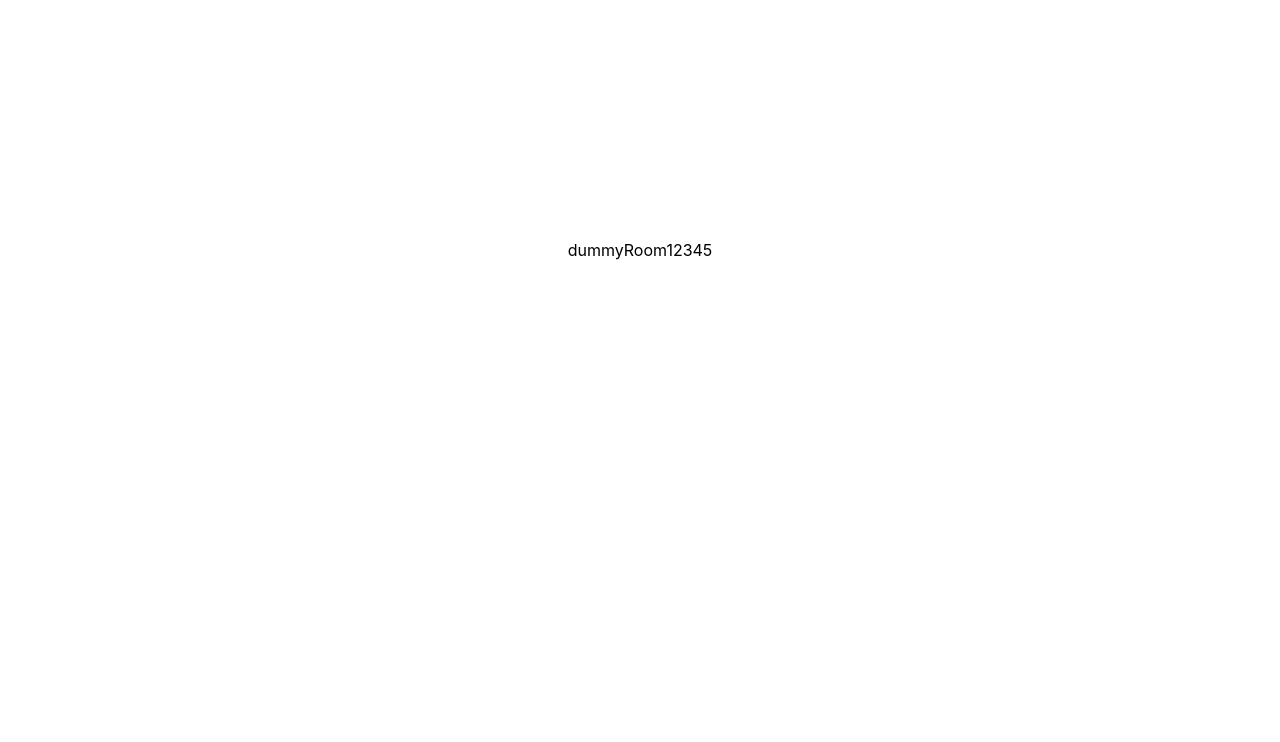
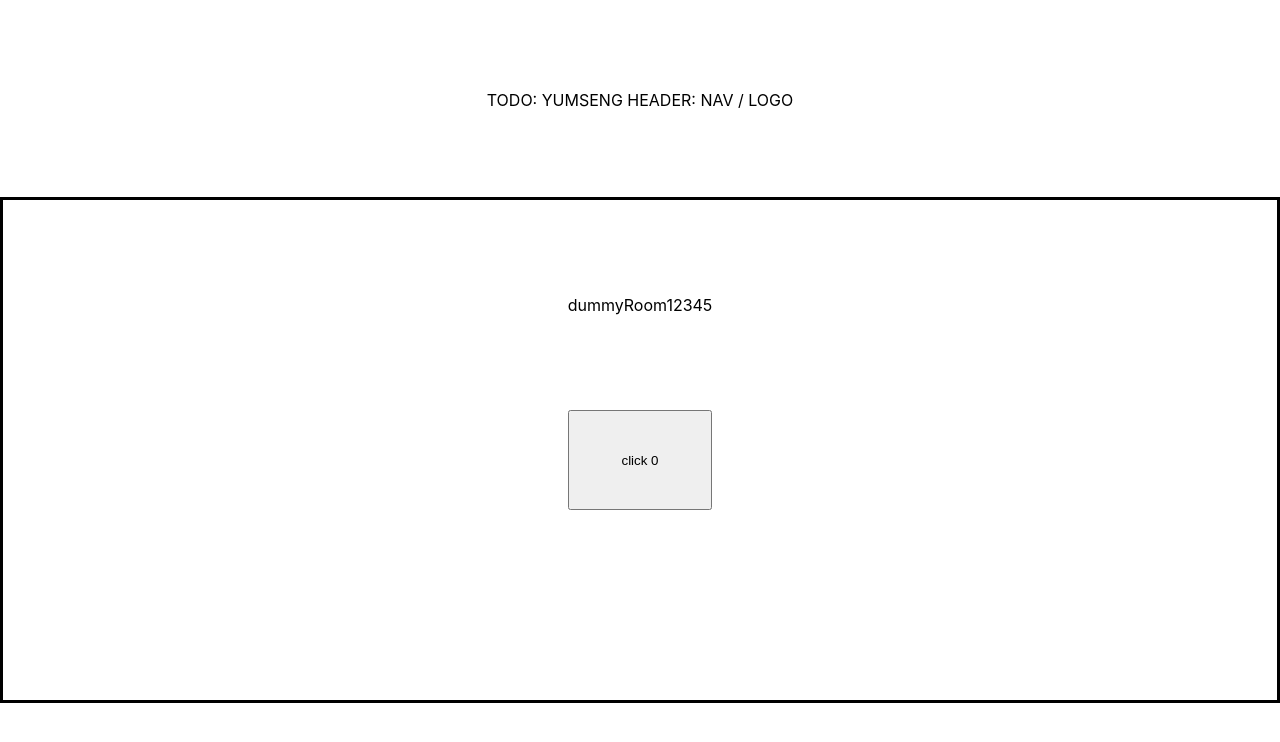
Before and after one commit to aljorhythm/yumseng, a React (Create React App) app in the folder react-ts-ui/: page / in a window 1280 px wide. Shown: the top 742 px of the page. Built offline with nearby package versions, Linux system fonts and the light colour scheme.

Commit message:
Scaffolding - add dummy header - a room is configured to display room id and cheer button

```diff
--- a/react-ts-ui/src/App.tsx
+++ b/react-ts-ui/src/App.tsx
@@ -6,7 +6,7 @@ const getDummyRoom = (): string => {
   return "dummyRoom12345";
 };
 const App = () => {
-  const [profile, setProfile] = React.useState({
+  const [profile, setProfile] = React.useState<Object | null>({
     user: "dummyUser",
     sessionId: "uniqueDummySession",
   });
@@ -16,8 +16,32 @@ const App = () => {
     setRoomId(roomId);
   }, []);
   return (
+    <>
+      <div>
         <div
-      className="vp-cheers-tgt"
+          style={{
+            display: "flex",
+            height: "200px",
+            justifyContent: "center",
+            alignItems: "center",
+            textAlign: "center",
+            verticalAlign: "middle",
+          }}
+        >
+          <header
+            style={{
+              display: "flex",
+              justifyContent: "center",
+              alignItems: "center",
+              height: "inherit",
+              textAlign: "center",
+            }}
+          >
+            TODO: YUMSENG HEADER: NAV / LOGO
+          </header>
+        </div>
+      </div>
+      <div
         style={{
           height: "inherit",
           display: "flex",
@@ -27,6 +51,7 @@ const App = () => {
       >
         <Room key={roomId} name={roomId}></Room>
       </div>
+    </>
   );
 };
 
--- a/react-ts-ui/src/components/ButtonSendCheer.tsx
+++ b/react-ts-ui/src/components/ButtonSendCheer.tsx
@@ -0,0 +1,22 @@
+import React from "react";
+
+import { sendCheerEvent } from "../requests/DummyRequest";
+
+import Button from "react-bootstrap/Button";
+
+const ButtonSendCheer = (prop: any) => {
+  const [cheersSent, setCheersSent] = React.useState<number>(0);
+  return (
+    <Button
+      style={{ height: "100px" }}
+      onClick={() => {
+        const cheersSentNow = sendCheerEvent();
+        setCheersSent(cheersSentNow);
+      }}
+    >
+      click {cheersSent}
+    </Button>
+  );
+};
+
+export default ButtonSendCheer;
--- a/react-ts-ui/src/components/Room.tsx
+++ b/react-ts-ui/src/components/Room.tsx
@@ -1,19 +1,38 @@
+import ButtonSendCheer from "./ButtonSendCheer";
 interface RoomProp {
   name: string | null;
 }
 
 const Room = (prop: RoomProp) => {
   return (
+    <>
       <div
         style={{
-        display: "flex",
-        verticalAlign: "middle",
+          display: "grid",
+          border: "solid",
+          height: "100%",
+          width: "100%",
+          alignItems: "center",
+          flexFlow: "column wrap",
           justifyContent: "center",
-        alignSelf: "center",
+          textAlign: "center",
         }}
       >
+        <div style={{ display: "inherit", verticalAlign: "top", flex: "1" }}>
           {prop.name}
         </div>
+
+        <div
+          style={{
+            display: "inherit",
+            height: "100%",
+            verticalAlign: "middle",
+          }}
+        >
+          <ButtonSendCheer></ButtonSendCheer>
+        </div>
+      </div>
+    </>
   );
 };
 
--- a/react-ts-ui/src/requests/DummyRequest.tsx
+++ b/react-ts-ui/src/requests/DummyRequest.tsx
@@ -1,2 +1,13 @@
 const DummyRequest = () => {};
-export default DummyRequest;
+
+const dummyCheersSent = (() => {
+  let count = 0;
+  return () => {
+    count = count += 1;
+    return count;
+  };
+})();
+const sendCheerEvent = () => {
+  return dummyCheersSent();
+};
+export { DummyRequest, sendCheerEvent };
```
Lines whose indentation alone changed are shown as unchanged.
